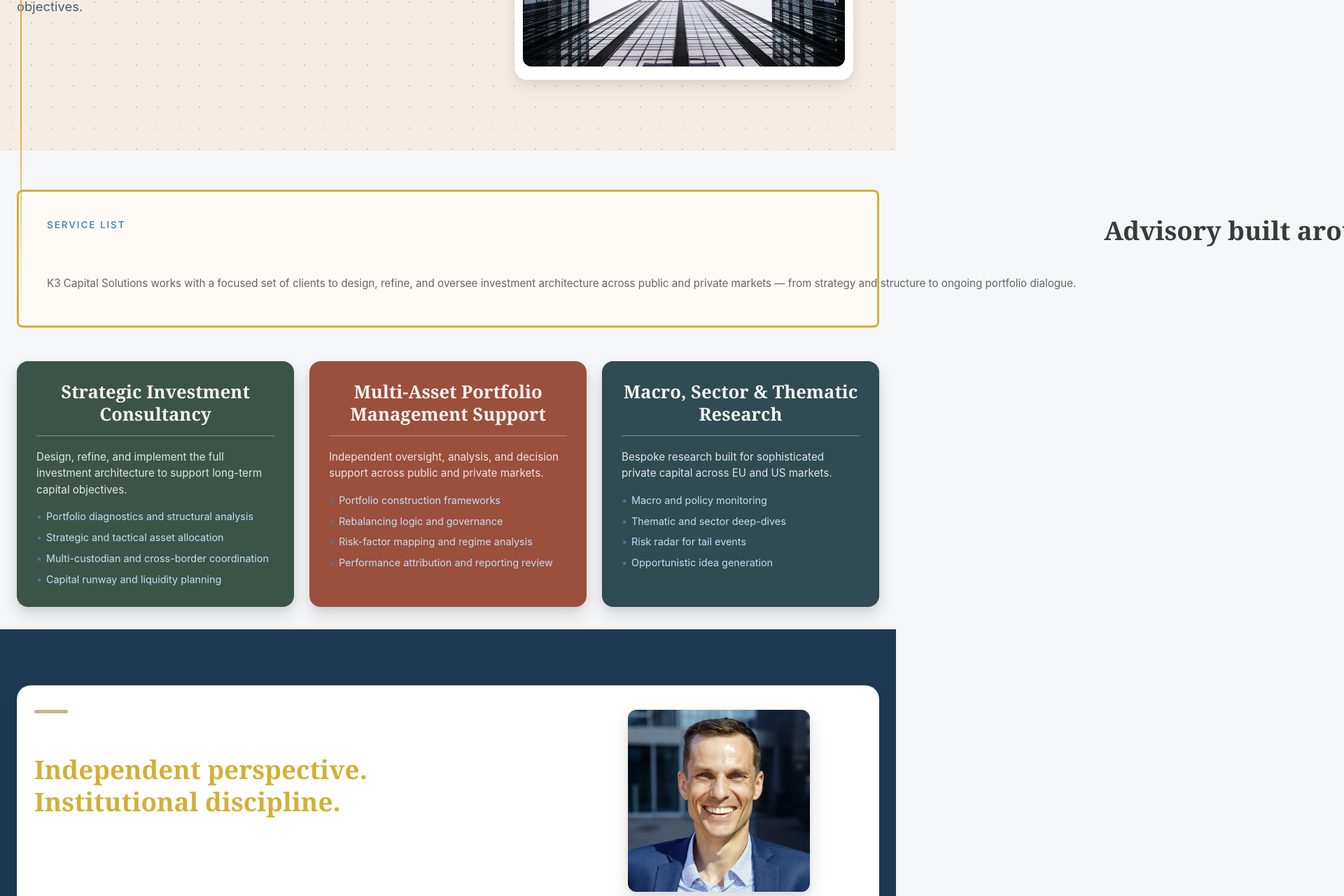
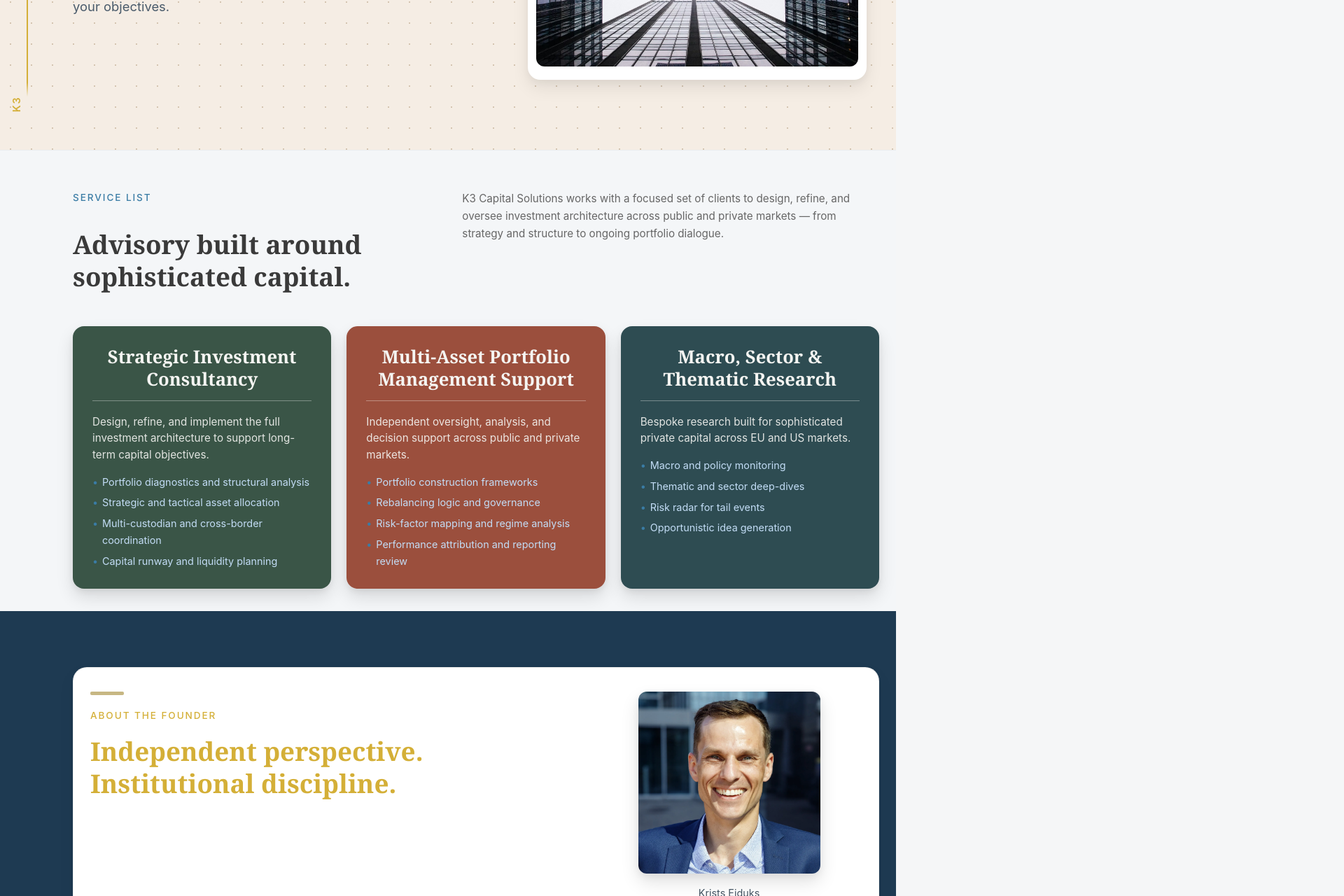
Before and after one commit to indarss/K3CapitalSolutions, a Next.js app: page / in a window 1280 px wide. Shown: the part 340-1620 px from the top of the page at 70% size, 1920 px wide, since content can reach past the window. Built offline with nearby package versions, Linux system fonts and the light colour scheme.

Commit message:
fixing design
fixing design

```diff
--- a/app/globals.css
+++ b/app/globals.css
@@ -87,6 +87,7 @@ body.app-root {
   max-width: 1280px;
   margin: 0 auto;
   padding: 0 24px;
+  margin-left: 80px;
 }
 
 /* Typography */
@@ -124,30 +125,35 @@ p {
   left: 0;
   top: var(--nav-height);
   height: calc(100vh - var(--nav-height));
-  width: 60px;
+  width: 80px;
   display: flex;
   flex-direction: column;
-  align-items: center;
+  align-items: flex-start;
   z-index: 1000;
+  pointer-events: none;
 }
 
 .sidebar-line {
+  position: sticky;
+  top: var(--nav-height);
   width: 2px;
-  height: 100%;
-  background: linear-gradient(to bottom, #d4af37 0%, #d4af37 60%, rgba(212, 175, 55, 0) 100%);
+  height: 400px;
+  background: linear-gradient(to bottom, transparent 0%, #d4af37 5%, #d4af37 95%, rgba(212, 175, 55, 0) 100%);
+  margin-left: 38px;
+  will-change: height;
 }
 
 .sidebar-text {
-  position: absolute;
-  top: 40px;
-  left: 50%;
-  transform: translateX(-50%);
+  position: sticky;
+  top: calc(var(--nav-height) + 40px);
   font-size: 0.9rem;
   font-weight: 600;
   color: #d4af37;
   letter-spacing: 0.1em;
   writing-mode: vertical-rl;
-  transform: translateX(-50%) rotate(180deg);
+  transform: rotate(180deg);
+  margin-left: 12px;
+  pointer-events: auto;
 }
 
 /* ============================================================
@@ -255,7 +261,7 @@ p {
 }
 
 .nav-links a.active {
-  color: #ffffff;
+  color: #d4af37;
 }
 
 .nav-links a.active::after {
@@ -293,12 +299,20 @@ section#about .profile-title {
   color: #ffffff;
 }
 
+section#about .hero-eyebrow {
+  color: #d4af37 !important;
+}
+
 section#about .profile-title {
-  color: #d4af37;
+  color: #d4af37 !important;
 }
 
 section#about p {
-  color: rgba(255, 255, 255, 0.95);
+  color: #ffffff !important;
+}
+
+section#about a {
+  color: #d4af37;
 }
 
 /* Blog section — Warm orange with map texture */
@@ -322,6 +336,7 @@ section#blog {
     radial-gradient(circle at 20% 30%, rgba(255, 255, 255, 0.05) 0%, transparent 50%),
     radial-gradient(circle at 80% 70%, rgba(0, 0, 0, 0.08) 0%, transparent 50%);
   color: #ffffff;
+  padding-left: 40px;
 }
 
 section#blog .hero-eyebrow,
@@ -406,6 +421,10 @@ section[id] {
   font-weight: 500;
   display: block;
   margin-bottom: 16px;
+}
+
+section#about .hero-eyebrow {
+  color: #d4af37 !important;
 }
 
 .hero-title {
@@ -650,14 +669,38 @@ section[id] {
   max-width: 100%;
   margin: 0 0 48px 0;
   text-align: left;
-  border: 3px solid #d4af37;
-  border-radius: 8px;
-  padding: 32px 40px;
-  background: #fefbf7;
+  border: none;
+  border-radius: 0;
+  padding: 0;
+  background: transparent;
   display: grid;
   grid-template-columns: 1fr 1.2fr;
   gap: 40px;
   align-items: center;
+}
+
+/* New two-column layout for services header */
+.services-header-wrapper {
+  display: grid;
+  grid-template-columns: 1fr 1.2fr;
+  gap: 60px;
+  align-items: flex-start;
+  margin-bottom: 48px;
+}
+
+.services-header-left {
+  display: flex;
+  flex-direction: column;
+  gap: 16px;
+}
+
+.services-header-left .hero-eyebrow {
+  color: #3a7ca5;
+}
+
+.services-header-right {
+  display: flex;
+  align-items: flex-start;
 }
 
 .services-header .highlight-bar {
@@ -841,11 +884,19 @@ section[id] {
   margin-bottom: 18px;
 }
 
+section#about .profile-title {
+  color: #d4af37 !important;
+}
+
 .profile-text p {
   font-size: 1.05rem;
   line-height: 1.6;
   color: #435361;
   margin-bottom: 14px;
+}
+
+section#about .profile-text p {
+  color: #ffffff !important;
 }
 
 /* Badges */
--- a/app/page.jsx
+++ b/app/page.jsx
@@ -52,22 +52,24 @@ export default function Page() {
         </section>
 
         {/* SERVICES */}
-        {/* SERVICES */}
         <Section id="services" className="services-section">
           <div className="container">
 
-            {/* RockCo-style header */}
-            <div className="services-header">
-              <div className="highlight-bar"></div>
+            {/* RockCo-style header with two-column layout */}
+            <div className="services-header-wrapper">
+              <div className="services-header-left">
                 <span className="hero-eyebrow">Service List</span>
-              <h2 className="services-title" style={{ whiteSpace: "nowrap" }}>
+                <h2 className="services-title">
                   Advisory built around sophisticated capital.
                 </h2>
-              <p className="services-intro" style={{ whiteSpace: "nowrap" }}>
+              </div>
+              <div className="services-header-right">
+                <p className="services-intro">
                   K3 Capital Solutions works with a focused set of clients to design,
                   refine, and oversee investment architecture across public and private
                   markets — from strategy and structure to ongoing portfolio dialogue.
                 </p>
+              </div>
             </div>
 
             {/* RockCo-style services grid */}
```
Lines whose indentation alone changed are shown as unchanged.
